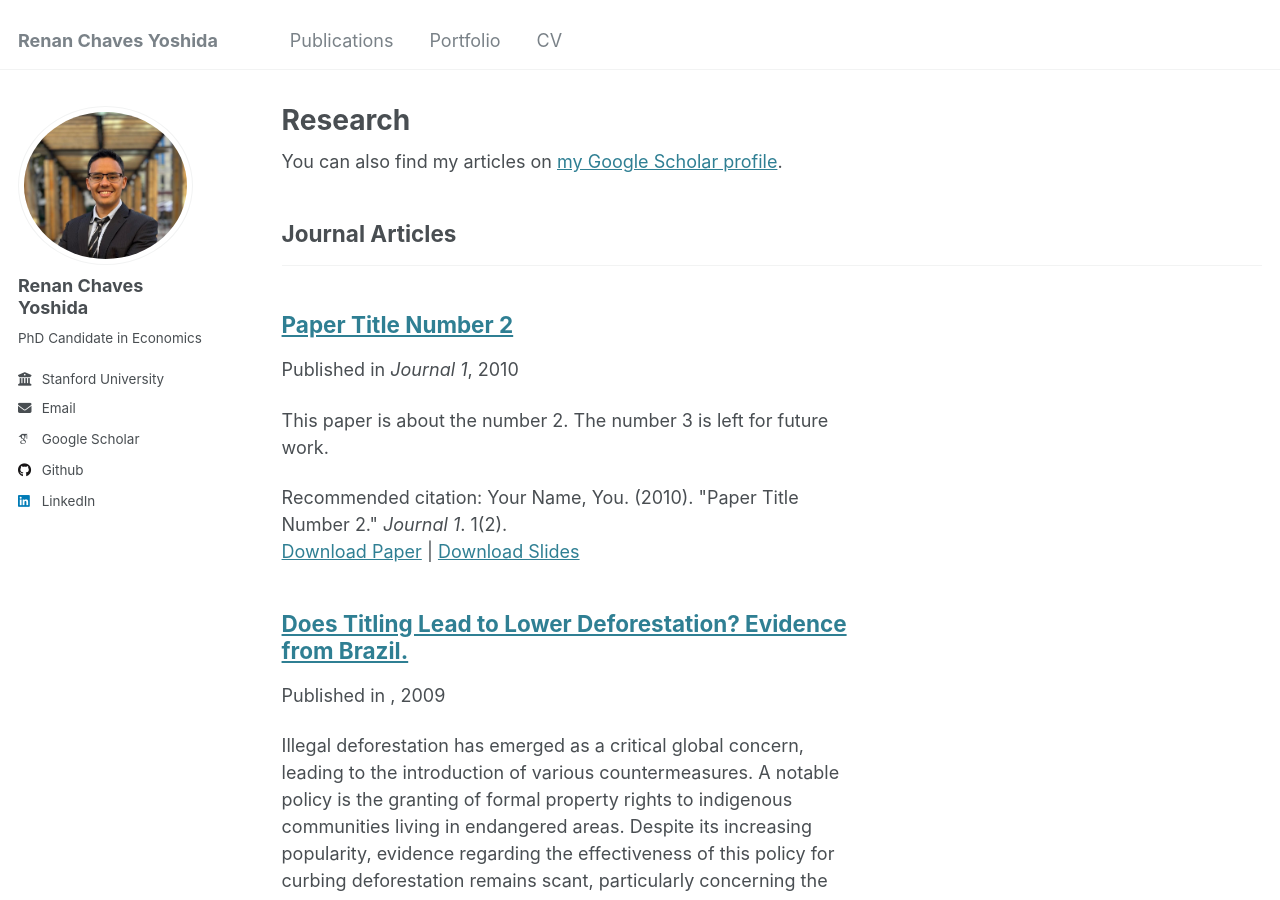
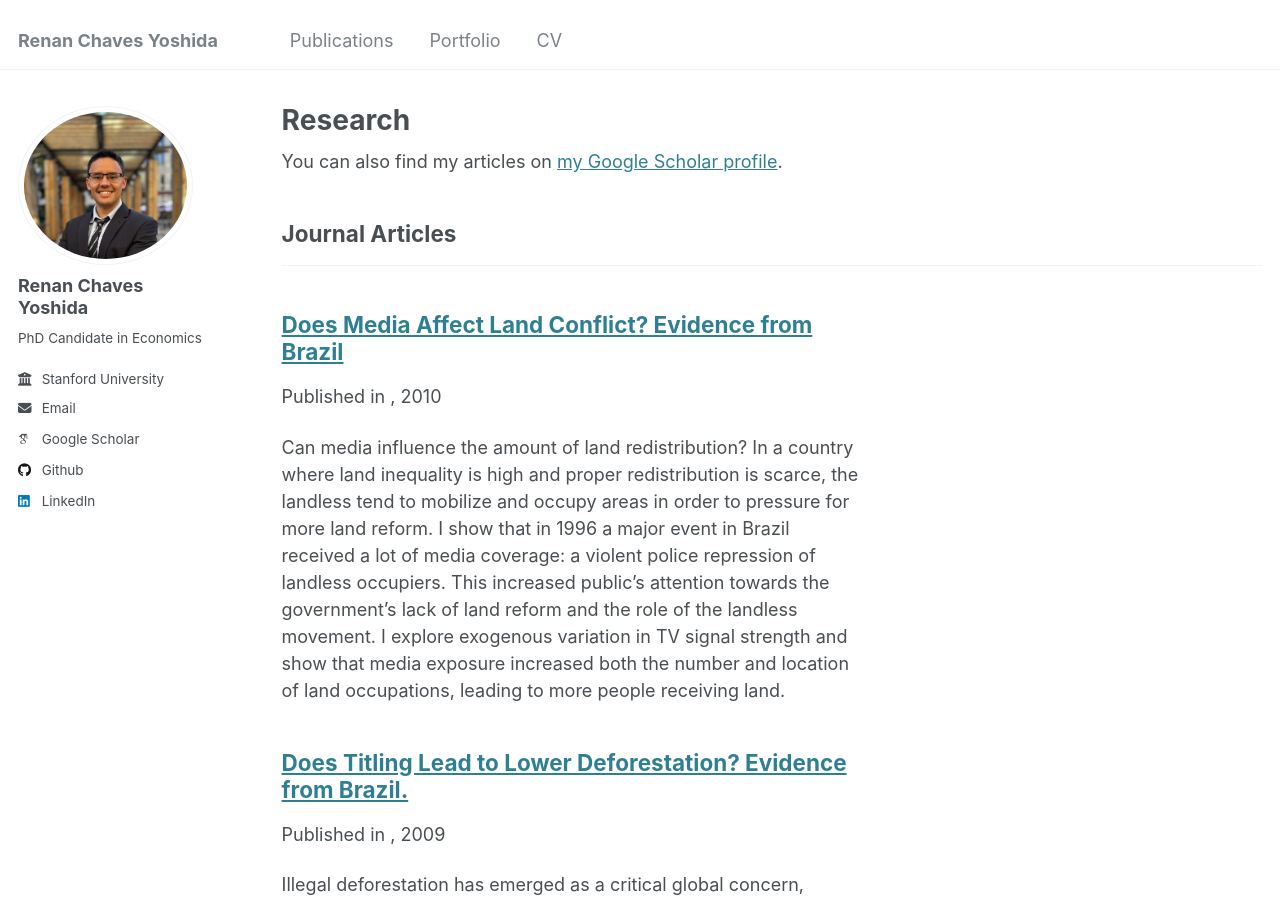
Before and after one commit to renancyoshida/renancyoshida.github.io, a Jekyll site: the page built from _pages/publications.html, in a window 1280 px wide and 900 px high. Built offline with Jekyll 4.4.1, drawn with Linux system fonts in a browser that asks for light colours; some web fonts are replaced.

Commit message:
Update 2010-10-01-paper-title-number-2.md

```diff
--- a/_publications/2010-10-01-paper-title-number-2.md
+++ b/_publications/2010-10-01-paper-title-number-2.md
@@ -1,14 +1,17 @@
 ---
-title: "Paper Title Number 2"
+title: "Does Media Affect Land Conflict? Evidence from Brazil"
 collection: publications
 category: manuscripts
-permalink: /publication/2010-10-01-paper-title-number-2
-excerpt: 'This paper is about the number 2. The number 3 is left for future work.'
-date: 2010-10-01
-venue: 'Journal 1'
-slidesurl: 'http://academicpages.github.io/files/slides2.pdf'
-paperurl: 'http://academicpages.github.io/files/paper2.pdf'
-citation: 'Your Name, You. (2010). &quot;Paper Title Number 2.&quot; <i>Journal 1</i>. 1(2).'
+permalink: /publication/titling
+excerpt: 'Can media influence the amount of land redistribution? In a country where land
+inequality is high and proper redistribution is scarce, the landless tend to mobilize
+and occupy areas in order to pressure for more land reform. I show that in 1996 a
+major event in Brazil received a lot of media coverage: a violent police repression of
+landless occupiers. This increased public’s attention towards the government’s lack
+of land reform and the role of the landless movement. I explore exogenous variation
+in TV signal strength and show that media exposure increased both the number and
+location of land occupations, leading to more people receiving land.'
+
 ---
 
 The contents above will be part of a list of publications, if the user clicks the link for the publication than the contents of section will be rendered as a full page, allowing you to provide more information about the paper for the reader. When publications are displayed as a single page, the contents of the above "citation" field will automatically be included below this section in a smaller font.
```
